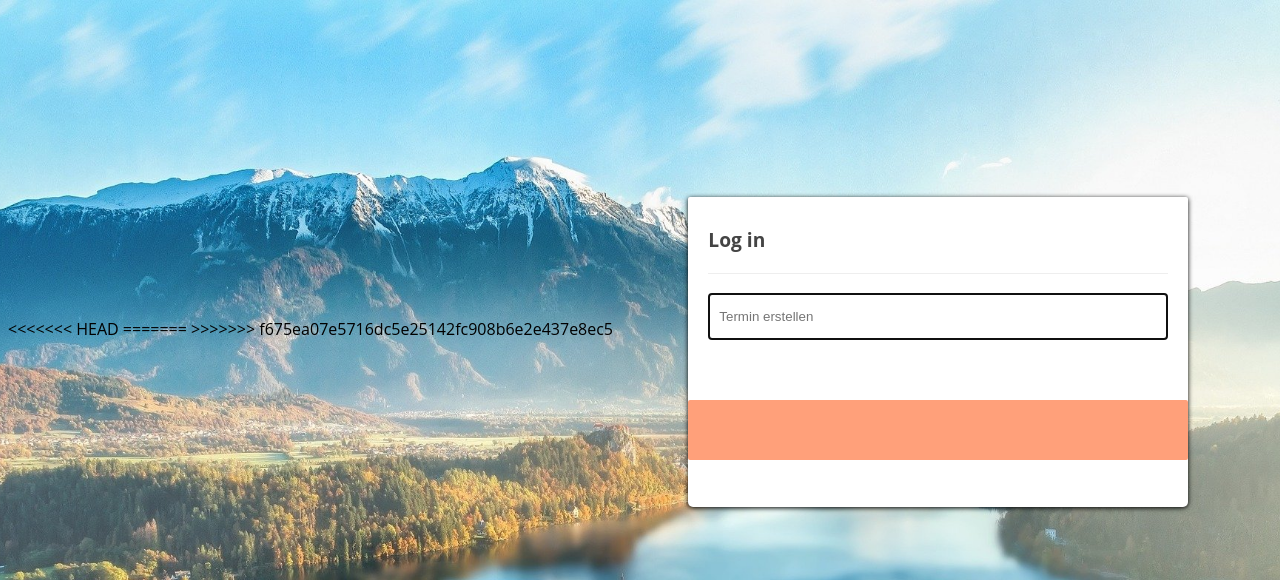
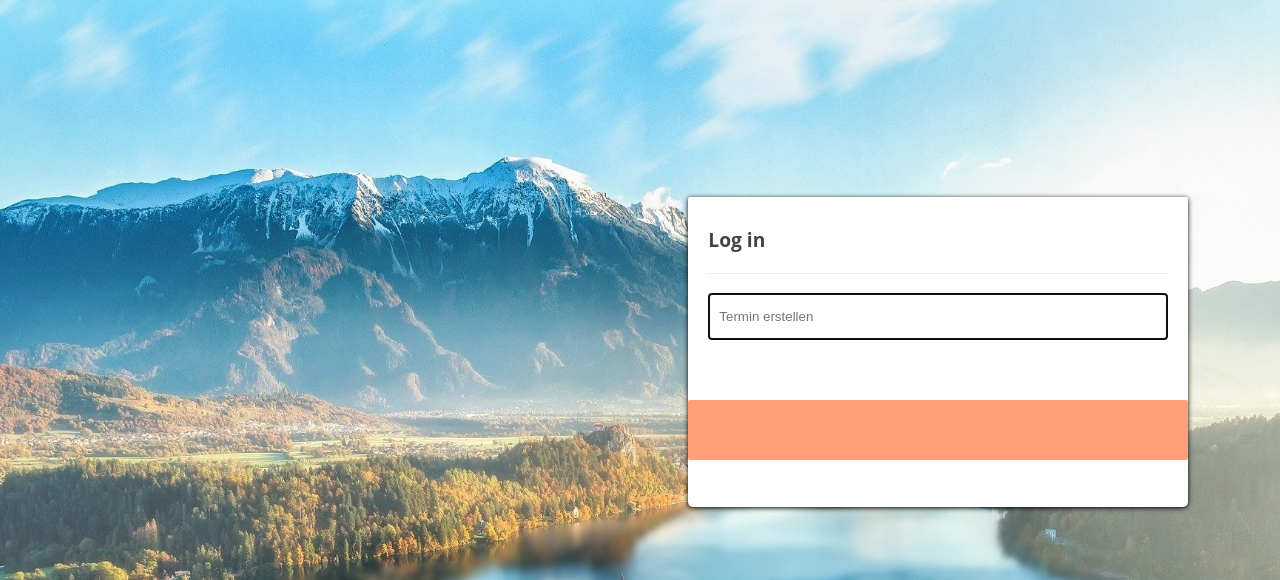
Before and after one commit to nuklear10000/Session-Planer, a PHP site: page / in a window 1280 px wide. Shown: the top 580 px of the page. Run offline with PHP 8.4, Linux system fonts and the light colour scheme.

Commit message:
eror weg

```diff
--- a/Website/index.php
+++ b/Website/index.php
@@ -14,12 +14,11 @@
       <input type= "text" placeholder= "Termin erstellen" name = "nickname" autofocus/>
        <input class="button">
     </form>
-<<<<<<< HEAD
-=======
+
     <php>
 
     </php>
->>>>>>> f675ea07e5716dc5e25142fc908b6e2e437e8ec5
+
   </footer>
     </p>
   </div>
```
